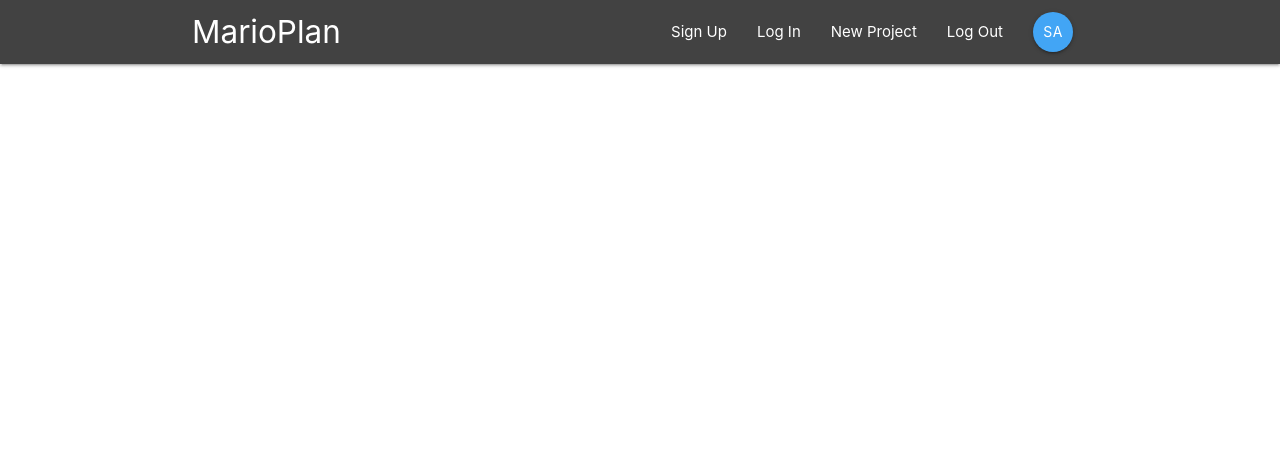
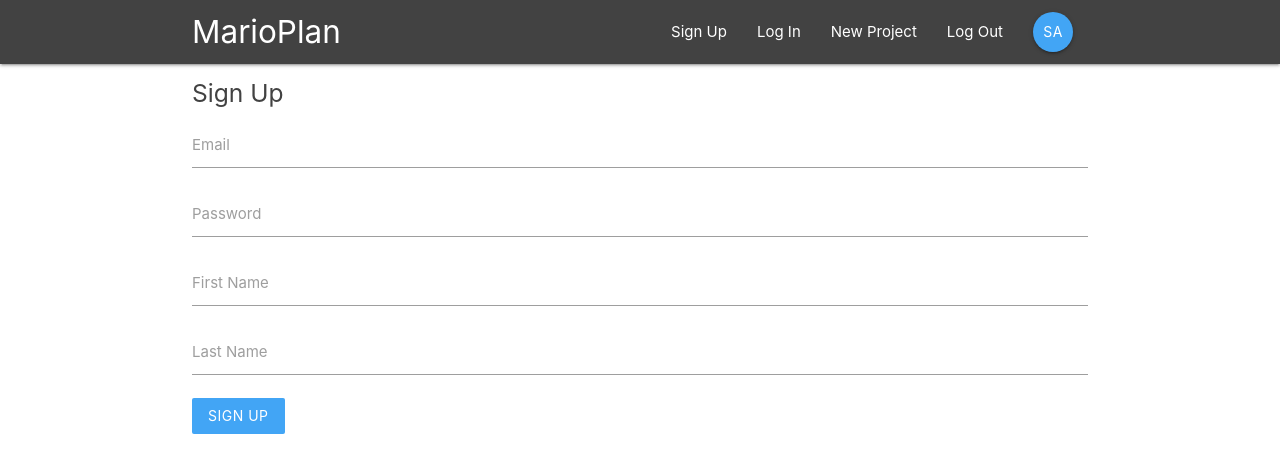
Before and after one commit to SafNaaz/react-redux-thunk-firebase, a React (Create React App) app: page /signup in a window 1280 px wide. Shown: the top 472 px of the page. Built offline with nearby package versions, Linux system fonts and the light colour scheme.

Commit message:
created signup component

```diff
--- a/src/App.js
+++ b/src/App.js
@@ -4,6 +4,7 @@
 import Dashboard from "./components/dashboard/Dashboard";
 import ProjectDetails from './components/projects/ProjectDetails'
 import SignIn from "./components/auth/SignIn";
+import SignUp from "./components/auth/SignUp";
 
 function App() {
   return (
@@ -13,6 +14,7 @@
         <Route exact path="/" component={Dashboard}/>
         <Route path="/project/:id" component={ProjectDetails}/>
         <Route path="/signin" component={SignIn}/>
+        <Route path="/signup" component={SignUp}/>
       </Switch>
     </BrowserRouter>
   );
--- a/src/components/auth/SignUp.js
+++ b/src/components/auth/SignUp.js
@@ -0,0 +1,52 @@
+import React, { Component } from 'react'
+
+export default class SignUp extends Component {
+    state= {
+        email:'',
+        password:'',
+        firstName:'',
+        lastName:''
+    }
+
+    handleChange = (e)=>{
+        this.setState({
+            [e.target.id]: e.target.value
+        })
+    }
+
+    handleSubmit = (e)=>{
+        e.preventDefault();
+        console.log(this.state)
+    }
+
+    render() {
+        return (
+            <div>
+                <div className="container">
+                    <form onSubmit={this.handleSubmit} className="white">
+                        <h5 className="grey-text text-darken-3">Sign Up</h5>
+                        <div className="input-field">
+                            <label htmlFor="email">Email</label>
+                            <input type="email" id="email" onChange={this.handleChange}/>
+                        </div>
+                        <div className="input-field">
+                            <label htmlFor="password">Password</label>
+                            <input type="password" id="password" onChange={this.handleChange}/>
+                        </div>
+                        <div className="input-field">
+                            <label htmlFor="firstName">First Name</label>
+                            <input type="text" id="firstName" onChange={this.handleChange}/>
+                        </div>
+                        <div className="input-field">
+                            <label htmlFor="firstName">Last Name</label>
+                            <input type="text" id="lastName" onChange={this.handleChange}/>
+                        </div>
+                        <div className="input-field">
+                            <button className="btn blue lighten-1 z-depth-0">Sign Up</button>
+                        </div>
+                    </form>
+                </div>
+            </div>
+        )
+    }
+}
```
